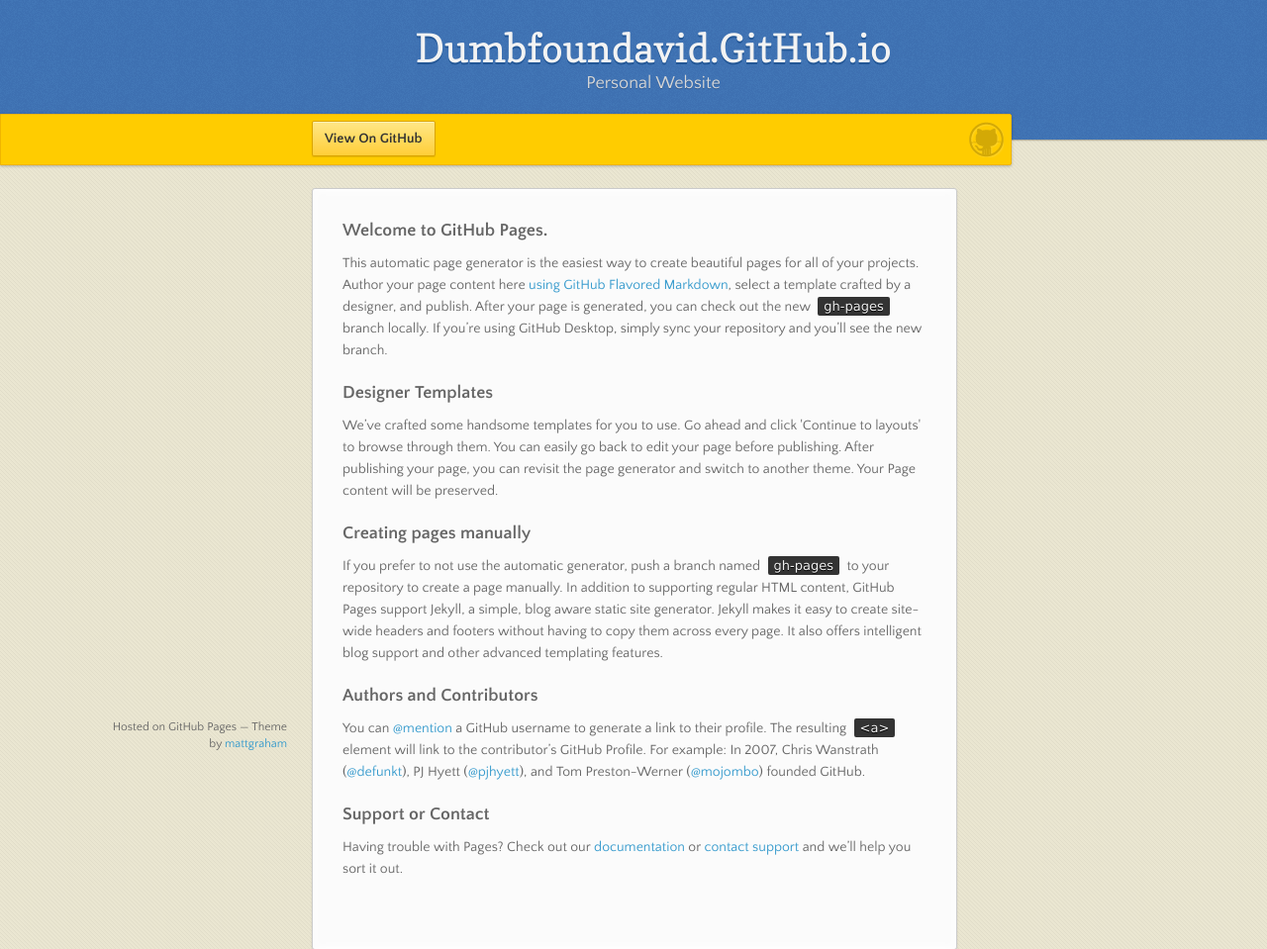
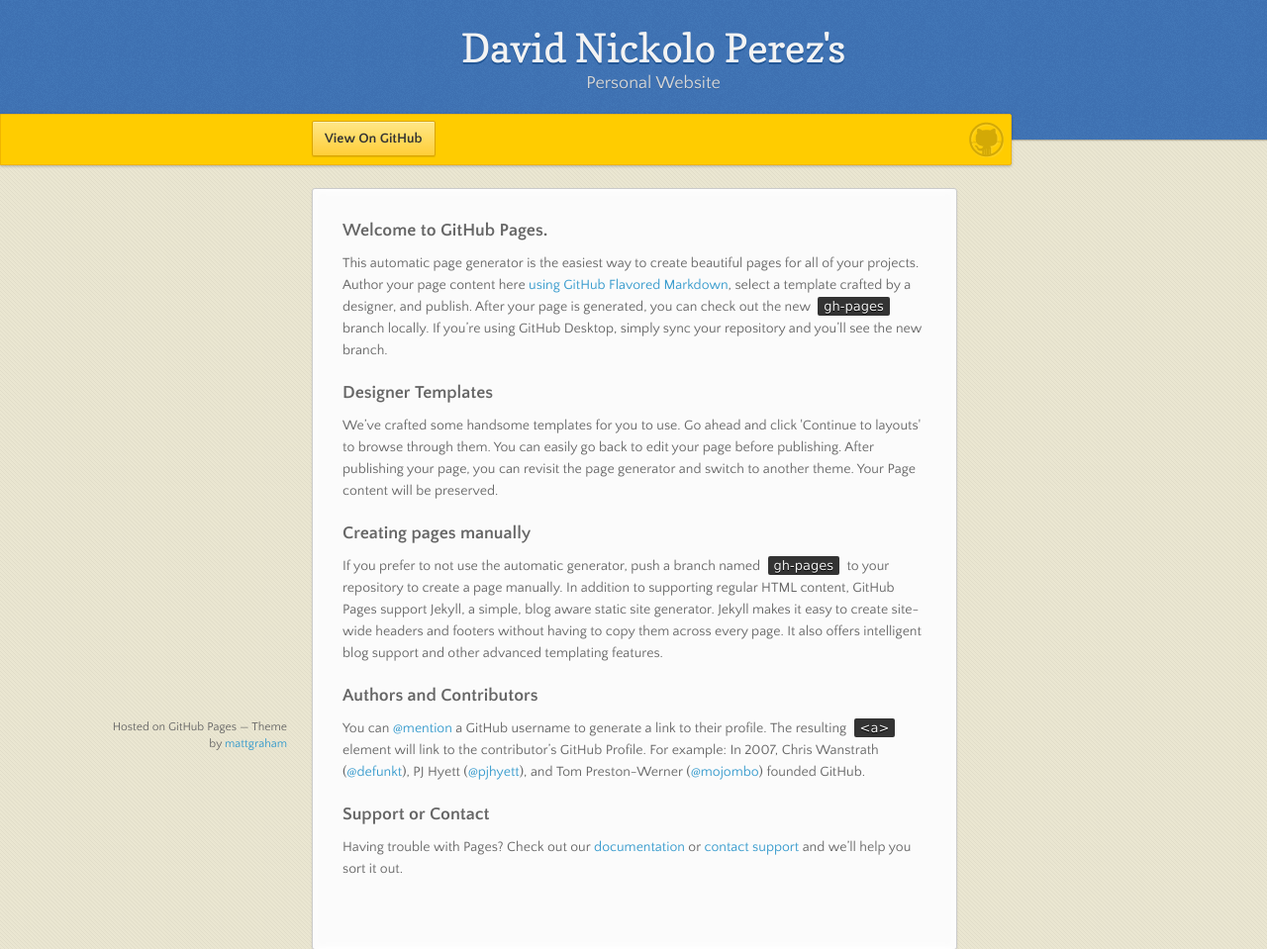
Before and after one commit to dumbfoundavid/dumbfoundavid.github.io, a plain HTML site: page index.html in a window 1280 px wide. Shown: the top 959 px of the page at 99% size. Drawn offline with nearby package versions, Linux system fonts and the light colour scheme.

Commit message:
changed header

```diff
--- a/index.html
+++ b/index.html
@@ -17,7 +17,7 @@
   <body>
 
       <header>
-        <h1>Dumbfoundavid.GitHub.io</h1>
+        <h1>David Nickolo Perez's</h1>
         <p>Personal Website</p>
       </header>
 
```
